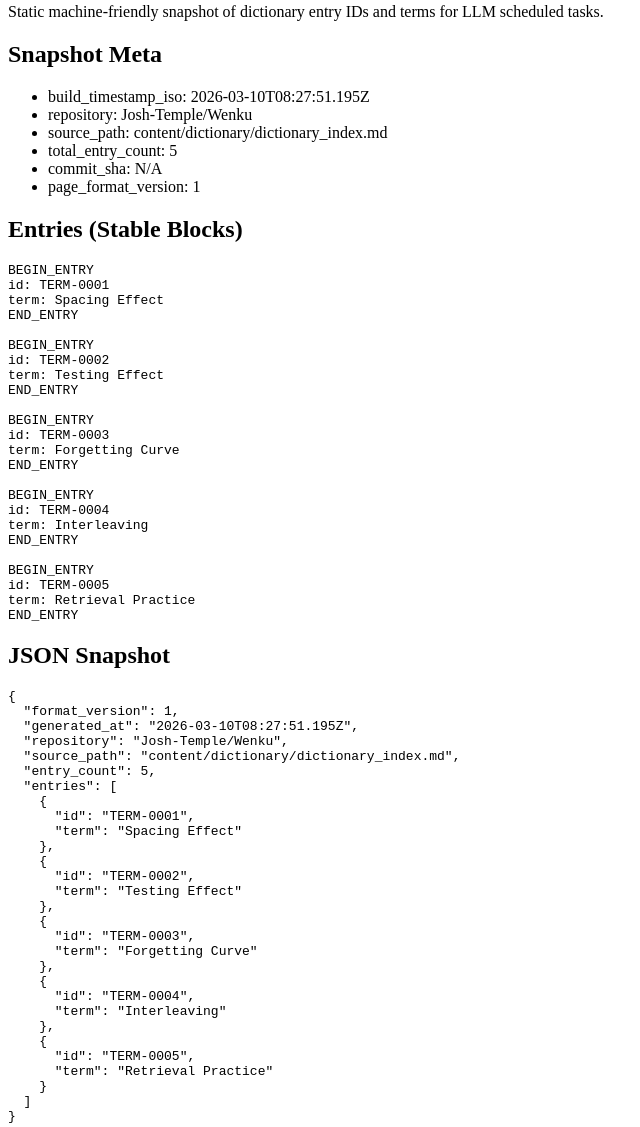
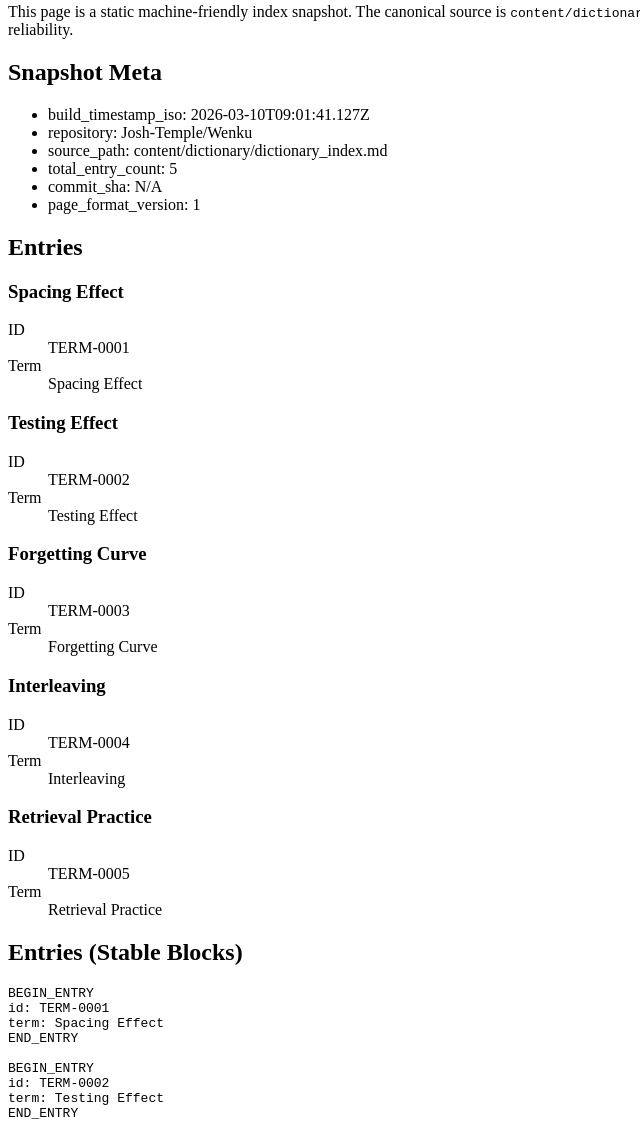
Before and after one commit to Josh-Temple/Wenku, a plain HTML site: page grok-dictionary-index.html in a window 1280 px wide. Shown: the part 77-1204 px from the top of the page, without its empty margins (0-640 px from the left). Drawn offline with Linux system fonts and the light colour scheme.

Commit message:
Strengthen static Grok dictionary snapshot structure

```diff
--- a/grok-dictionary-index.html
+++ b/grok-dictionary-index.html
@@ -8,17 +8,66 @@
   <body>
     <main>
       <h1>Grok Dictionary Index Snapshot</h1>
-      <p>Static machine-friendly snapshot of dictionary entry IDs and terms for LLM scheduled tasks.</p>
+      <p>This page is a static machine-friendly index snapshot. The canonical source is <code>content/dictionary/dictionary_index.md</code>. Entries are intentionally repeated in multiple formats for parser reliability.</p>
 
       <h2>Snapshot Meta</h2>
       <ul>
-        <li>build_timestamp_iso: 2026-03-10T08:27:51.195Z</li>
+        <li>build_timestamp_iso: 2026-03-10T09:01:41.127Z</li>
         <li>repository: Josh-Temple/Wenku</li>
         <li>source_path: content/dictionary/dictionary_index.md</li>
         <li>total_entry_count: 5</li>
         <li>commit_sha: N/A</li>
         <li>page_format_version: 1</li>
       </ul>
+
+      <section aria-labelledby="entries-heading">
+        <h2 id="entries-heading">Entries</h2>
+        <article class="entry" data-entry-id="TERM-0001">
+          <h3>Spacing Effect</h3>
+          <dl>
+            <dt>ID</dt>
+            <dd>TERM-0001</dd>
+            <dt>Term</dt>
+            <dd>Spacing Effect</dd>
+          </dl>
+        </article>
+        <article class="entry" data-entry-id="TERM-0002">
+          <h3>Testing Effect</h3>
+          <dl>
+            <dt>ID</dt>
+            <dd>TERM-0002</dd>
+            <dt>Term</dt>
+            <dd>Testing Effect</dd>
+          </dl>
+        </article>
+        <article class="entry" data-entry-id="TERM-0003">
+          <h3>Forgetting Curve</h3>
+          <dl>
+            <dt>ID</dt>
+            <dd>TERM-0003</dd>
+            <dt>Term</dt>
+            <dd>Forgetting Curve</dd>
+          </dl>
+        </article>
+        <article class="entry" data-entry-id="TERM-0004">
+          <h3>Interleaving</h3>
+          <dl>
+            <dt>ID</dt>
+            <dd>TERM-0004</dd>
+            <dt>Term</dt>
+            <dd>Interleaving</dd>
+          </dl>
+        </article>
+        <article class="entry" data-entry-id="TERM-0005">
+          <h3>Retrieval Practice</h3>
+          <dl>
+            <dt>ID</dt>
+            <dd>TERM-0005</dd>
+            <dt>Term</dt>
+            <dd>Retrieval Practice</dd>
+          </dl>
+        </article>
+      </section>
 
       <h2>Entries (Stable Blocks)</h2>
       <pre>BEGIN_ENTRY
@@ -47,9 +96,9 @@ term: Retrieval Practice
 END_ENTRY</pre>
 
       <h2>JSON Snapshot</h2>
-      <script id="dictionary-index-json" type="application/json">{
+      <script id="dictionary-json" type="application/json">{
   "format_version": 1,
-  "generated_at": "2026-03-10T08:27:51.195Z",
+  "generated_at": "2026-03-10T09:01:41.127Z",
   "repository": "Josh-Temple/Wenku",
   "source_path": "content/dictionary/dictionary_index.md",
   "entry_count": 5,
@@ -76,9 +125,9 @@ END_ENTRY</pre>
     }
   ]
 }</script>
-      <pre>{
+      <pre><code>{
   "format_version": 1,
-  "generated_at": "2026-03-10T08:27:51.195Z",
+  "generated_at": "2026-03-10T09:01:41.127Z",
   "repository": "Josh-Temple/Wenku",
   "source_path": "content/dictionary/dictionary_index.md",
   "entry_count": 5,
@@ -104,7 +153,7 @@ END_ENTRY</pre>
       "term": "Retrieval Practice"
     }
   ]
-}</pre>
+}</code></pre>
 
       <h2>Source References</h2>
       <ul>
```
Also changed, not shown: scripts/build_grok_dictionary_index.mjs (+26 -9 lines), 1 other file.
